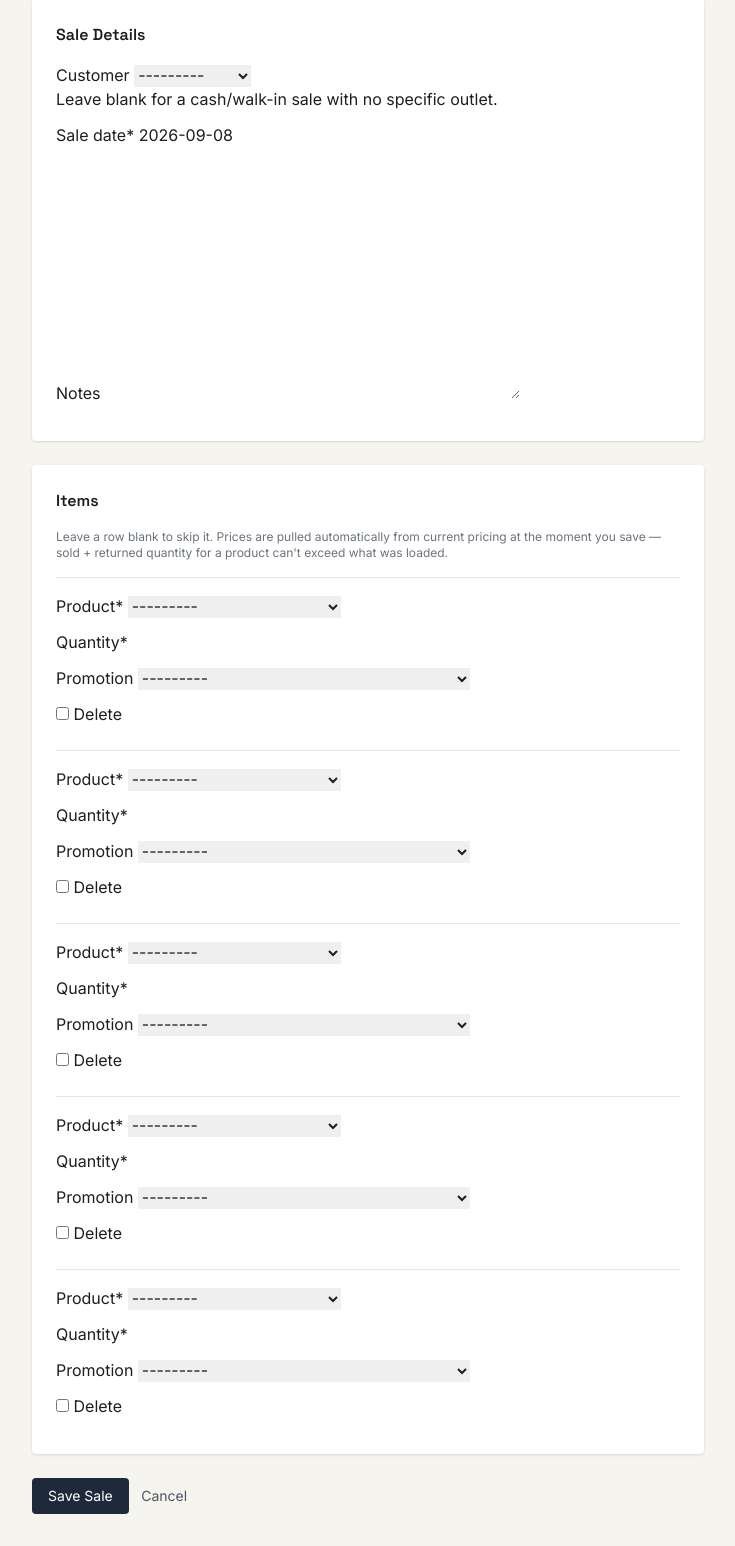
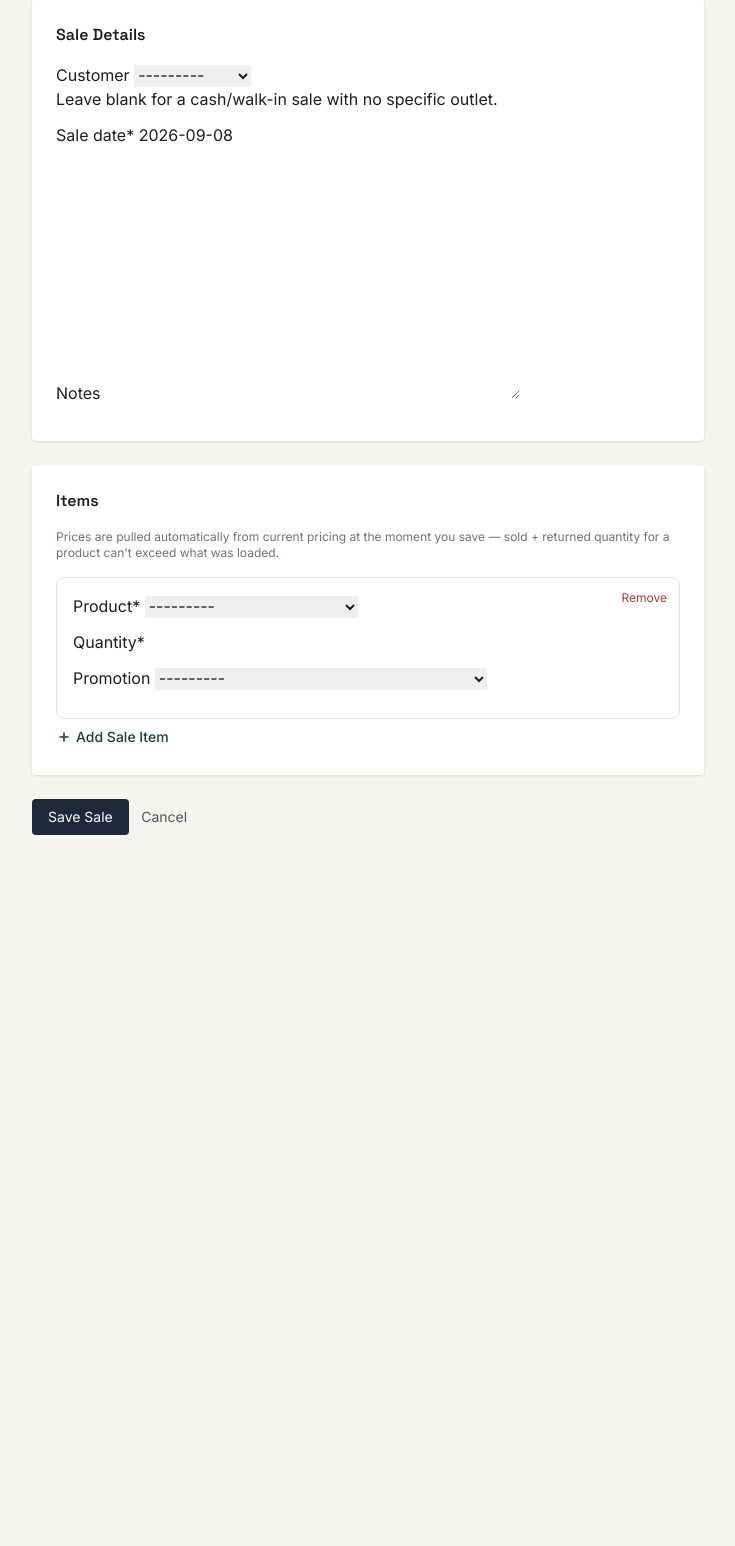
Before and after one commit to 1Noobee/DepotFlow, a Django app: page /sales/loads/1/new/ in a window 1280 px wide. Shown: the part 181-1727 px from the top of the page, without its empty margins (56-791 px from the left). After the commit the page ends 1016 px from the top, so only its background shows below. Run offline with Django 5.2, Linux system fonts and the light colour scheme; a user stored in the database is signed in; tables that the repository leaves empty hold one stand-in row (values such as "Sample post"); some libraries are stand-ins or nearby versions.

Commit message:
form card clutter fix

```diff
--- /dev/null
+++ b/core/static/core/js/dynamic_formset.js
@@ -0,0 +1,68 @@
+/*
+ * Dynamic formset add/remove.
+ *
+ * Turns a Django inline formset from "N blank rows dumped on the page
+ * at once" into "one row, plus an Add button" — used on the vehicle
+ * load, vehicle return, stock receipt, and sale forms.
+ *
+ * Expects markup like:
+ *
+ *   <div data-formset data-formset-prefix="form">
+ *     {{ formset.management_form }}
+ *     <template data-formset-empty-form>...{{ formset.empty_form }}...</template>
+ *     <div data-formset-body>...one card per {{ item_form }}...</div>
+ *     <button type="button" data-formset-add>Add Item</button>
+ *   </div>
+ *
+ * Remove doesn't delete the DOM node for existing (already-saved) rows
+ * — it checks that row's Django-provided DELETE checkbox and hides the
+ * card, which is how Django's formset knows to delete that object on
+ * save. For a row that was only just added via the Add button and
+ * never saved, checking DELETE has the same safe effect: Django simply
+ * skips it. Either way, TOTAL_FORMS is only ever incremented, never
+ * decremented, so existing form indices never shift around.
+ */
+document.addEventListener('DOMContentLoaded', function () {
+    document.querySelectorAll('[data-formset]').forEach(function (root) {
+        var prefix = root.dataset.formsetPrefix || 'form';
+        var totalForms = root.querySelector('#id_' + prefix + '-TOTAL_FORMS');
+        var body = root.querySelector('[data-formset-body]');
+        var emptyTemplate = root.querySelector('[data-formset-empty-form]');
+        var addButton = root.querySelector('[data-formset-add]');
+
+        if (!totalForms || !body) {
+            return;
+        }
+
+        function bindRemove(card) {
+            var removeButton = card.querySelector('[data-formset-remove]');
+            if (!removeButton) {
+                return;
+            }
+            removeButton.addEventListener('click', function () {
+                var deleteInput = card.querySelector('input[type="checkbox"][name$="-DELETE"]');
+                if (deleteInput) {
+                    deleteInput.checked = true;
+                }
+                card.classList.add('hidden');
+            });
+        }
+
+        Array.prototype.forEach.call(body.children, bindRemove);
+
+        if (addButton && emptyTemplate) {
+            addButton.addEventListener('click', function () {
+                var index = parseInt(totalForms.value, 10);
+                var html = emptyTemplate.innerHTML.split('__prefix__').join(index);
+
+                var wrapper = document.createElement('div');
+                wrapper.innerHTML = html.trim();
+                var newCard = wrapper.firstElementChild;
+
+                body.appendChild(newCard);
+                bindRemove(newCard);
+                totalForms.value = index + 1;
+            });
+        }
+    });
+});
--- a/inventory/forms.py
+++ b/inventory/forms.py
@@ -53,7 +53,7 @@ StockReceiptItemFormSet = inlineformset_factory(
     StockReceipt,
     StockReceiptItem,
     fields=["product", "quantity", "cost_price", "supplier_discount", "supplier_rebate"],
-    extra=5,
+    extra=1,
     can_delete=True,
 )
 
--- a/operations/forms.py
+++ b/operations/forms.py
@@ -29,7 +29,7 @@ VehicleLoadItemFormSet = inlineformset_factory(
     VehicleLoad,
     VehicleLoadItem,
     fields=["product", "quantity", "promo_discount"],
-    extra=5,
+    extra=1,
     can_delete=True,
 )
 
@@ -57,6 +57,6 @@ VehicleReturnItemFormSet = inlineformset_factory(
     VehicleReturn,
     VehicleReturnItem,
     fields=["product", "quantity", "condition", "notes"],
-    extra=5,
+    extra=1,
     can_delete=True,
 )
--- a/sales/forms.py
+++ b/sales/forms.py
@@ -41,6 +41,6 @@ SaleItemFormSet = inlineformset_factory(
     Sale,
     SaleItem,
     fields=["product", "quantity", "promotion"],
-    extra=5,
+    extra=1,
     can_delete=True,
 )
--- a/sales/templates/sales/sale_form.html
+++ b/sales/templates/sales/sale_form.html
@@ -16,20 +16,12 @@
     <div class="bg-white p-6 rounded shadow max-w-2xl">
         <h2 class="font-semibold mb-4">Items</h2>
         <p class="text-xs text-gray-500 mb-4">
-            Leave a row blank to skip it. Prices are pulled automatically
-            from current pricing at the moment you save — sold + returned
-            quantity for a product can't exceed what was loaded.
+            Prices are pulled automatically from current pricing at the
+            moment you save — sold + returned quantity for a product
+            can't exceed what was loaded.
         </p>
 
-        {{ formset.management_form }}
-
-        <div class="space-y-6">
-            {% for item_form in formset %}
-            <div class="border-t pt-4">
-                {{ item_form|crispy }}
-            </div>
-            {% endfor %}
-        </div>
+        {% include "partials/dynamic_formset.html" with formset=formset add_label="Sale Item" %}
     </div>
 
     <div class="mt-6">
--- a/templates/base.html
+++ b/templates/base.html
@@ -1,3 +1,4 @@
+{% load static %}
 <!DOCTYPE html>
 <html lang="en">
 <head>
@@ -32,6 +33,7 @@
         };
     </script>
     <script defer src="https://cdn.jsdelivr.net/npm/alpinejs@3.14.1/dist/cdn.min.js"></script>
+    <script defer src="{% static 'core/js/dynamic_formset.js' %}"></script>
 
     <style type="text/tailwindcss">
         @layer base {
@@ -39,6 +41,9 @@
                 font-family: 'Space Grotesk', sans-serif;
             }
             [x-cloak] { display: none !important; }
+            /* Formset DELETE checkboxes are driven by the Remove button
+               in partials/dynamic_formset.html, not shown directly. */
+            [id^="div_id_"][id$="-DELETE"] { display: none; }
         }
         @layer components {
             .nav-link {
--- /dev/null
+++ b/templates/partials/dynamic_formset.html
@@ -0,0 +1,32 @@
+{% load crispy_forms_tags %}
+<div data-formset data-formset-prefix="{{ formset.prefix }}">
+    {{ formset.management_form }}
+
+    <template data-formset-empty-form>
+        <div class="formset-card border border-stone-200 rounded-lg p-4 relative">
+            <button type="button" data-formset-remove
+                    class="absolute top-3 right-3 text-xs text-depot-brick hover:underline">
+                Remove
+            </button>
+            {{ formset.empty_form|crispy }}
+        </div>
+    </template>
+
+    <div data-formset-body class="space-y-4">
+        {% for item_form in formset %}
+        <div class="formset-card border border-stone-200 rounded-lg p-4 relative">
+            <button type="button" data-formset-remove
+                    class="absolute top-3 right-3 text-xs text-depot-brick hover:underline">
+                Remove
+            </button>
+            {{ item_form|crispy }}
+        </div>
+        {% endfor %}
+    </div>
+
+    <button type="button" data-formset-add
+            class="mt-2 inline-flex items-center gap-1 text-sm font-medium text-depot-teal hover:text-depot-teal-light">
+        <svg class="h-4 w-4" viewBox="0 0 20 20" fill="currentColor"><path d="M10 4a1 1 0 011 1v4h4a1 1 0 110 2h-4v4a1 1 0 11-2 0v-4H5a1 1 0 110-2h4V5a1 1 0 011-1z"/></svg>
+        Add {{ add_label|default:"Item" }}
+    </button>
+</div>
```
Also changed, not shown: inventory/templates/inventory/stock_receipt_form.html (+4 -13 lines), operations/templates/operations/load_form.html (+3 -11 lines), operations/templates/operations/return_form.html (+3 -11 lines).
